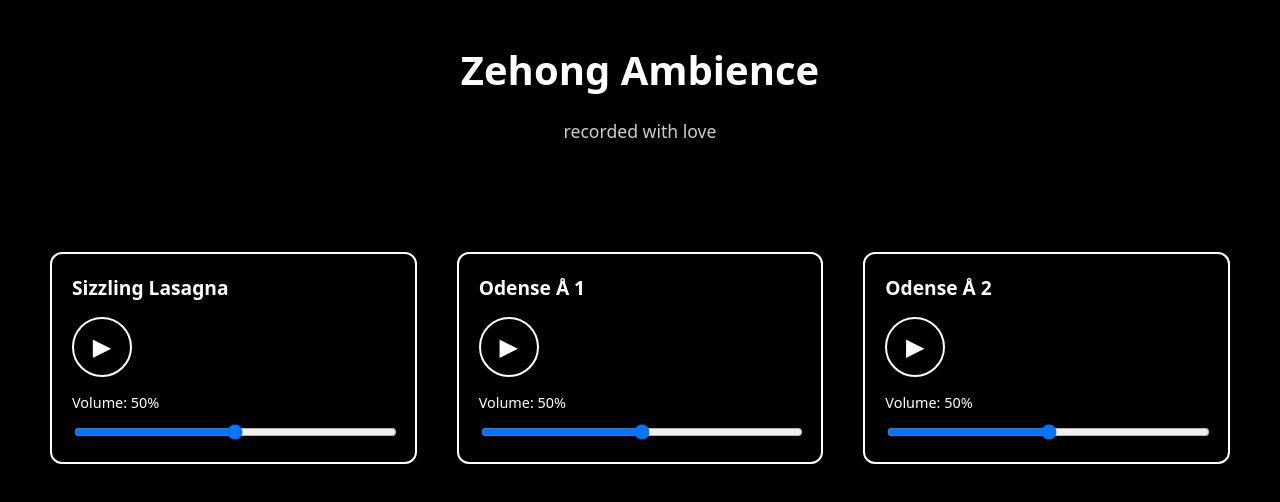
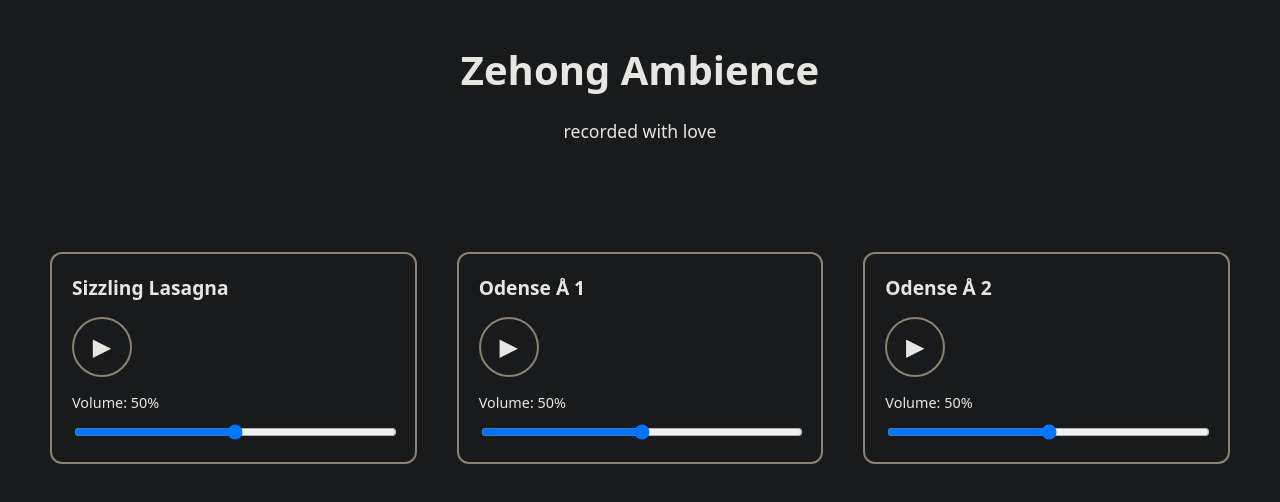
Before and after one commit to augustdominik/ambiences, a React (Vite) app: page / in a window 1280 px wide. Shown: the top 502 px of the page. Built offline with nearby package versions, Linux system fonts and the light colour scheme; no server answers.

Commit message:
Update to softer color palette

```diff
--- a/src/App.css
+++ b/src/App.css
@@ -1,7 +1,7 @@
 .app {
   min-height: 100vh;
-  background: black;
-  color: white;
+  background: #181a1b;
+  color: #e8e6e3;
   padding: 20px;
 }
 
@@ -14,11 +14,11 @@ header {
 header h1 {
   font-size: 2.5em;
   margin: 0 0 10px 0;
-  color: white;
+  color: #e8e6e3;
 }
 
 header p {
-  color: #ccc;
+  color: #e8e6e3;
   font-size: 1.1em;
 }
 
--- a/src/components/SoundPlayer.css
+++ b/src/components/SoundPlayer.css
@@ -1,10 +1,10 @@
 .sound-player {
-  background: black;
-  border: 2px solid white;
+  background: #181a1b;
+  border: 2px solid #8c8273;
   border-radius: 12px;
   padding: 20px;
   margin: 10px;
-  color: white;
+  color: #e8e6e3;
   min-width: 250px;
 }
 
@@ -17,9 +17,9 @@
   width: 60px;
   height: 60px;
   border-radius: 50%;
-  border: 2px solid white;
-  background: black;
-  color: white;
+  border: 2px solid #8c8273;
+  background: #181a1b;
+  color: #e8e6e3;
   font-size: 24px;
   cursor: pointer;
   transition: transform 0.2s;
@@ -46,7 +46,7 @@
   width: 24px;
   height: 24px;
   border: 3px solid #333;
-  border-top: 3px solid white;
+  border-top: 3px solid #8c8273;
   border-radius: 50%;
   animation: spin 1s linear infinite;
 }
--- a/src/index.css
+++ b/src/index.css
@@ -12,8 +12,8 @@ body {
   margin: 0;
   padding: 0;
   min-height: 100vh;
-  background-color: black;
-  color: white;
+  background-color: #181a1b;
+  color: #e8e6e3;
 }
 
 #root {
```
